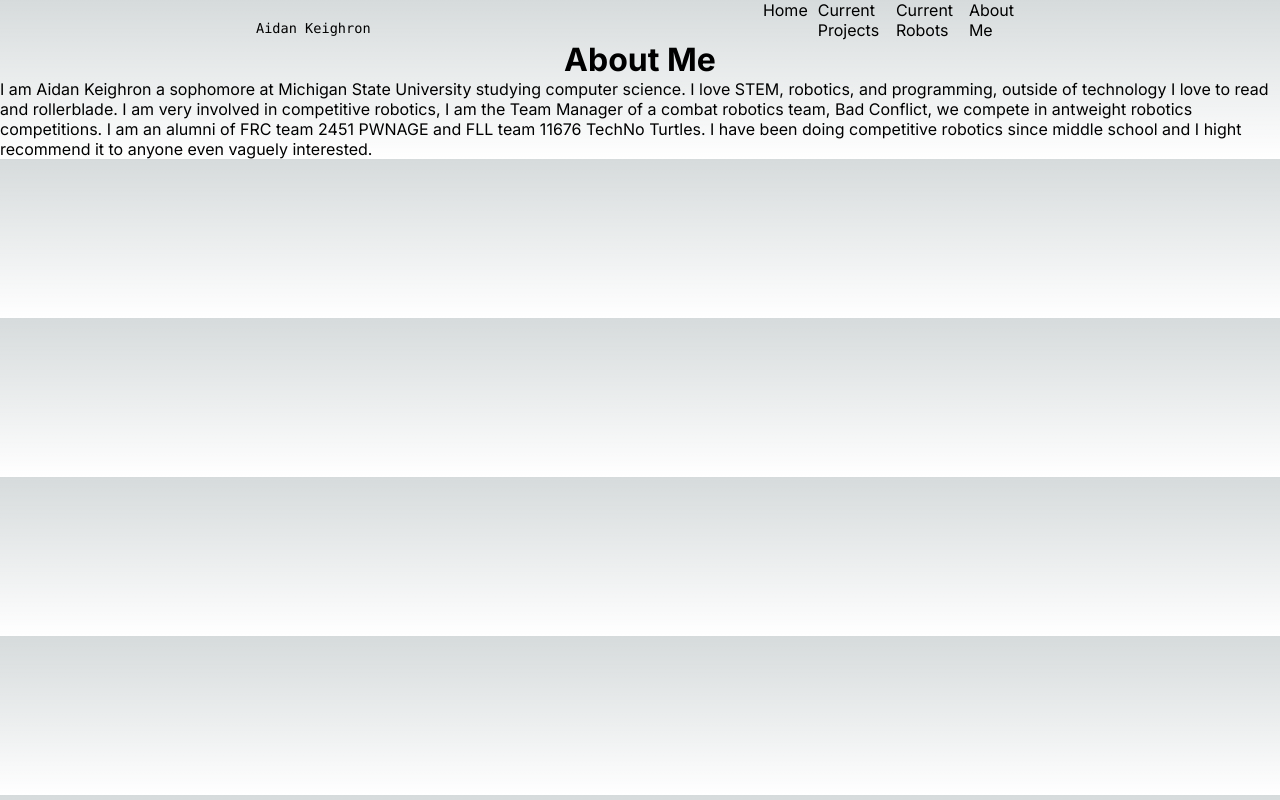
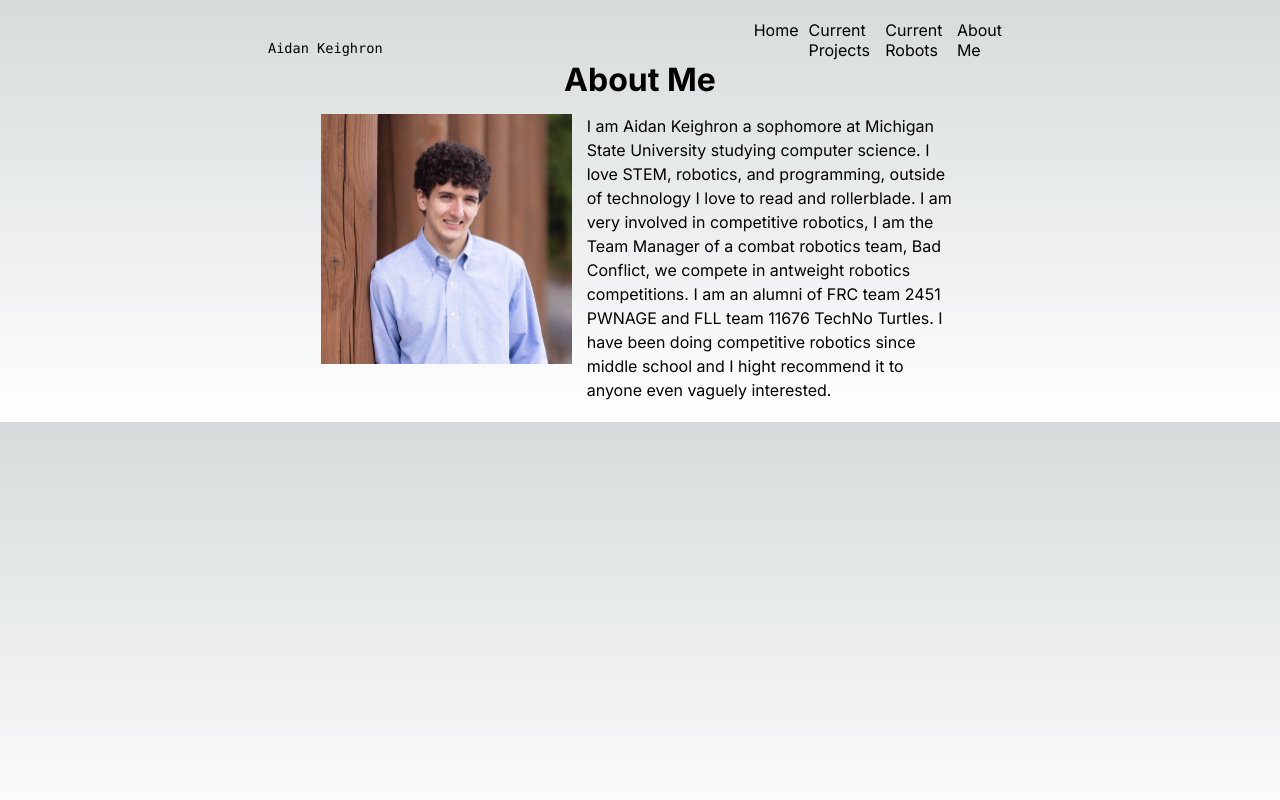
Before and after one commit to aidankeighron/personal-website, a Next.js app: page /aboutme in a window 1280 px wide. Built offline with nearby package versions, Linux system fonts and the light colour scheme.

Commit message:
about me

```diff
--- a/app/aboutme/page.module.css
+++ b/app/aboutme/page.module.css
@@ -1,10 +1,3 @@
-.main {
-    display: flex;
-    flex-direction: column;
-    align-items: center;
-    margin: 0px;
-}
-
 .title {
     font-size: 30;
     font-weight: bold;
@@ -12,4 +5,6 @@
 
 .description {
     font-size: 24;
+    line-height: 24px;
+    width: 30%;
 }
--- a/app/aboutme/page.tsx
+++ b/app/aboutme/page.tsx
@@ -3,20 +3,24 @@
 import css from './page.module.css';
 import React from 'react';
 import Header from '../components/Header';
+import Image from 'next/image';
 
 export default function CurrentRobots() {
     return (
-        <main className={css.main}>
+      <main className='main'>
         <Header />
         <h1 className={css.title}>About Me</h1>
 
-        {/* Image of Me */}
+        <div className='horizontal center-align' style={{marginTop: 15}}>
+          <Image src='/images/aidan_profile.jpg' alt="Picture of Aidan Keighron" width={4007/16} height={4004/16}
+            quality={100} style={{marginRight: 15}}/>
           <p  className={css.description}>I am Aidan Keighron a sophomore at Michigan State University studying computer science.
           I love STEM, robotics, and programming, outside of technology I love to read and rollerblade.
           I am very involved in competitive robotics, I am the Team Manager of a combat robotics
           team, Bad Conflict, we compete in antweight robotics competitions. I am an alumni of FRC team
           2451 PWNAGE and FLL team 11676 TechNo Turtles. I have been doing competitive robotics since
           middle school and I hight recommend it to anyone even vaguely interested.</p>
+        </div>
       </main>
     )
 }
--- a/app/alchemy/page.tsx
+++ b/app/alchemy/page.tsx
@@ -8,7 +8,7 @@ import Header from '../components/Header';
 export default function Home() {
 
   return(
-    <main className={css.main}>
+    <main className='main'>
       <Header />
       <div>
         <h1>Alchemy</h1>
--- a/app/currentprojects/page.module.css
+++ b/app/currentprojects/page.module.css
@@ -1,10 +1,3 @@
-.main {
-    display: flex;
-    flex-direction: column;
-    align-items: center;
-    margin: 0px;
-}
-
 .project {
     border: 1px solid black;
 }
--- a/app/currentprojects/page.tsx
+++ b/app/currentprojects/page.tsx
@@ -6,7 +6,7 @@ import Header from '../components/Header';
 
 export default function CurrentRobots() {
     return (
-        <main className={css.main}>
+        <main className='main'>
         <Header />
         <div>
             <h1>Current Projects</h1>
--- a/app/currentrobots/page.module.css
+++ b/app/currentrobots/page.module.css
@@ -1,10 +1,3 @@
-.main {
-    display: flex;
-    flex-direction: column;
-    align-items: center;
-    margin: 0px;
-}
-
 .robotContainer {
     border: 1px white solid;
 }
--- a/app/currentrobots/page.tsx
+++ b/app/currentrobots/page.tsx
@@ -6,7 +6,7 @@ import Header from '../components/Header';
 
 export default function CurrentRobots() {
     return (
-        <main className={css.main}>
+        <main className='main'>
         <Header />
         <div>
             <h1>Current Robots</h1>
--- a/app/fantasyfrc/page.tsx
+++ b/app/fantasyfrc/page.tsx
@@ -7,7 +7,7 @@ import Header from '../components/Header';
 
 export default function Home() {
   return(
-    <main className={css.main}>
+    <main className='main'>
       <Header />
       <div>
         <h1>Fantasy FRC</h1>
--- a/app/globals.css
+++ b/app/globals.css
@@ -105,6 +105,18 @@ a {
   flex-direction: row;
 }
 
+.center-align {
+  justify-content: center;
+}
+
+.main {
+  display: flex;
+  flex-direction: column;
+  align-items: center;
+  margin: 0px;
+  padding: 20px;
+}
+
 @media (prefers-color-scheme: dark) {
   html {
     color-scheme: dark;
--- a/app/page.module.css
+++ b/app/page.module.css
@@ -1,10 +1,3 @@
-.main {
-  display: flex;
-  flex-direction: column;
-  align-items: center;
-  margin: 0px;
-}
-
 .scene {
   position: fixed;
   width: 100%;
--- a/app/page.tsx
+++ b/app/page.tsx
@@ -44,7 +44,7 @@ export default function Home() {
   }, []);
   // TODO start supporting dark/light mode from the start
   return(
-    <main className={css.main}>
+    <main className='main'>
       <div className={css.scene}>
         <Canvas>
           <Physics
--- a/app/pidvisualizer/page.tsx
+++ b/app/pidvisualizer/page.tsx
@@ -8,7 +8,7 @@ import Header from '../components/Header';
 export default function Home() {
 
   return(
-    <main className={css.main}>
+    <main className='main'>
       <Header />
       <div>
         <h1>PID Visualizer</h1>
```
Also changed, not shown: public/images/aidan_profile.jpg (added). Lines whose indentation alone changed are shown as unchanged.
